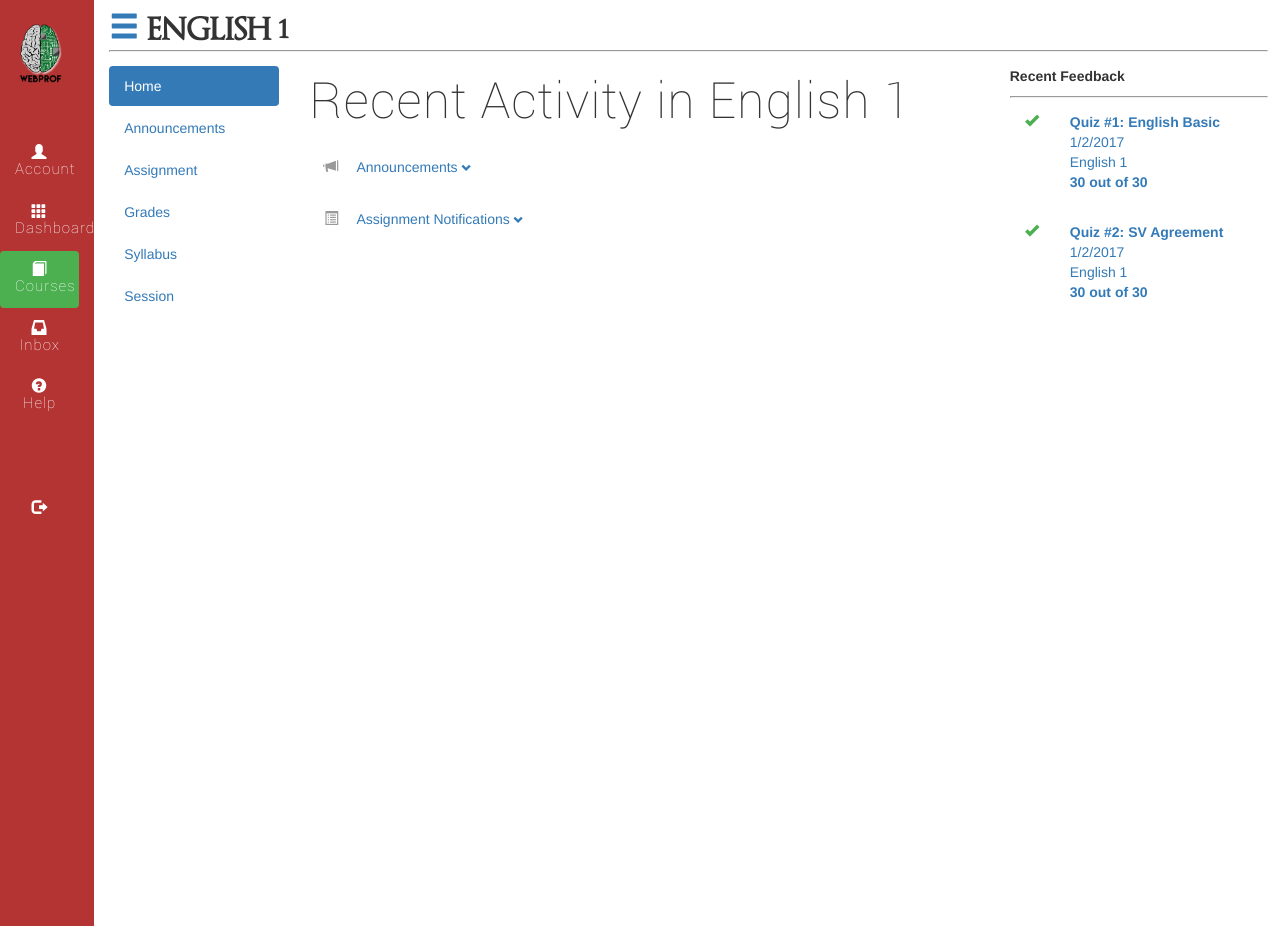
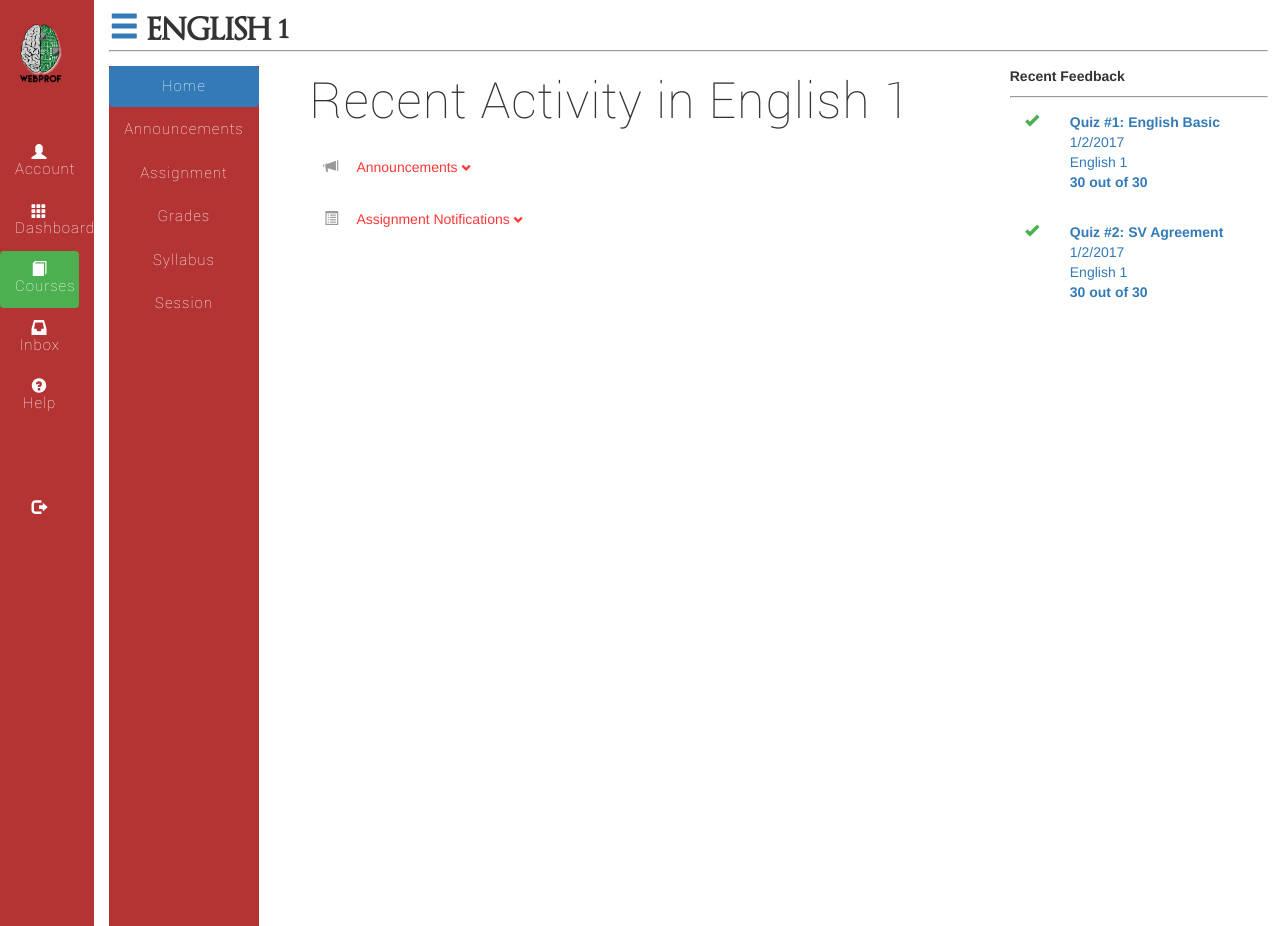
Before and after one commit to sheeennnna/ELearningSystem, a PHP site: page /student/coursesStudent.php in a window 1280 px wide. Run offline with PHP 8.4, Linux system fonts and the light colour scheme.

Commit message:
Update coursesStudentCSS.css

```diff
--- a/student/css/coursesStudentCSS.css
+++ b/student/css/coursesStudentCSS.css
@@ -2,6 +2,30 @@
 .course_side_menu {
 	padding-left: 25px;
 }
+
+.course_navSide {
+    background-color: #B43434;
+    height: 100%;
+    min-height: 100%;
+    position: fixed;
+    text-align: center;
+    font-family: robotoFont;
+    font-size: 15px;
+    letter-spacing: 1px;
+}
+
+.course_navSide a{
+    color: white;
+}
+.course_navSide a.active {
+    background-color: #4CAF50;
+    color: white;
+}
+
+.course_navSide a:hover {
+    background-color: #e84c4c;
+}
+
 
 /** BODY ELEMENTS STYLE **/
 .hr_line_header {
@@ -55,3 +79,7 @@ p.announcement_maker {
 p.announcement_body {
 	margin-left: -20px;
 }
+
+.recent_activity_nav {
+    color: #ff3838;
+}
```
